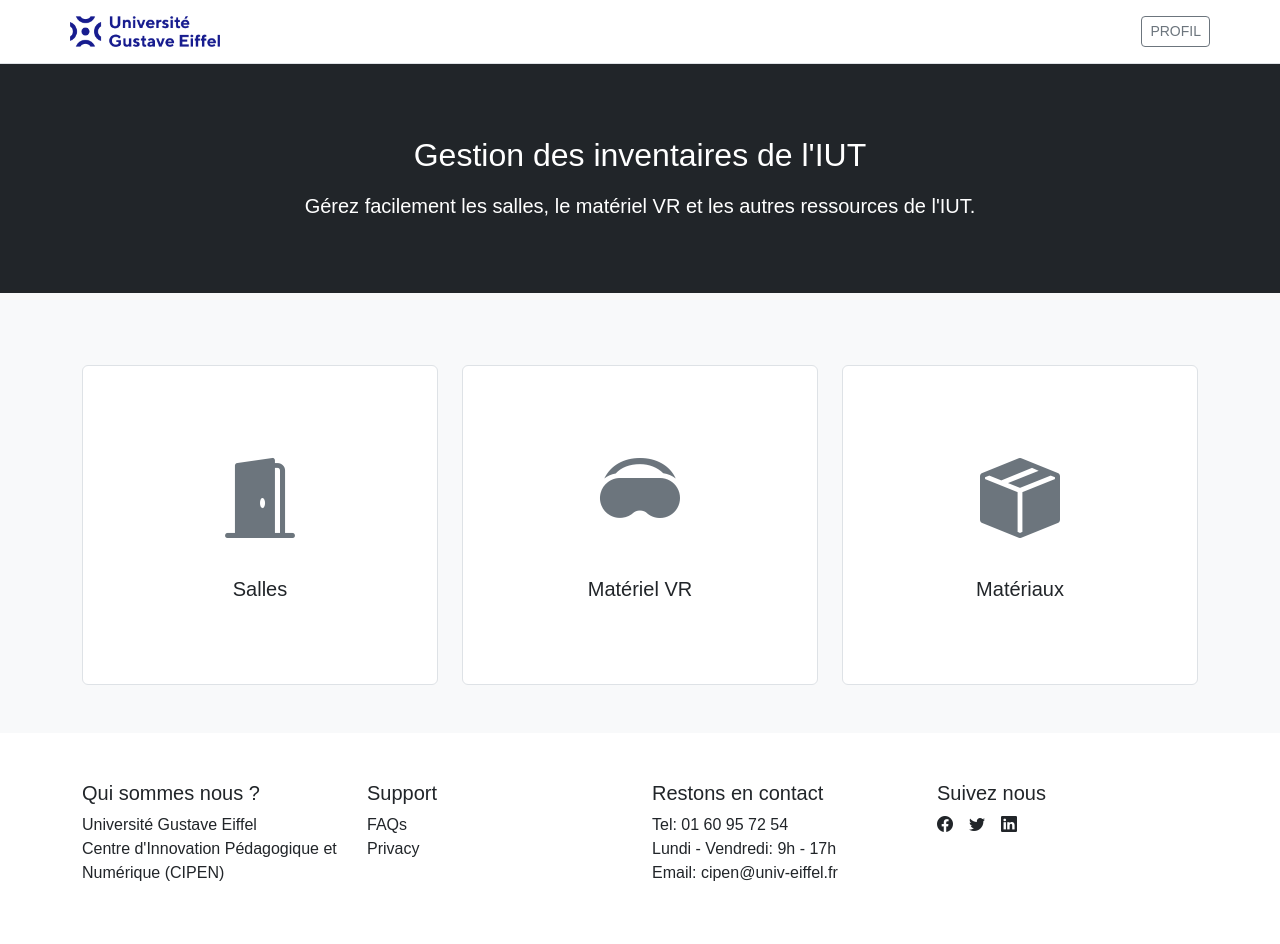
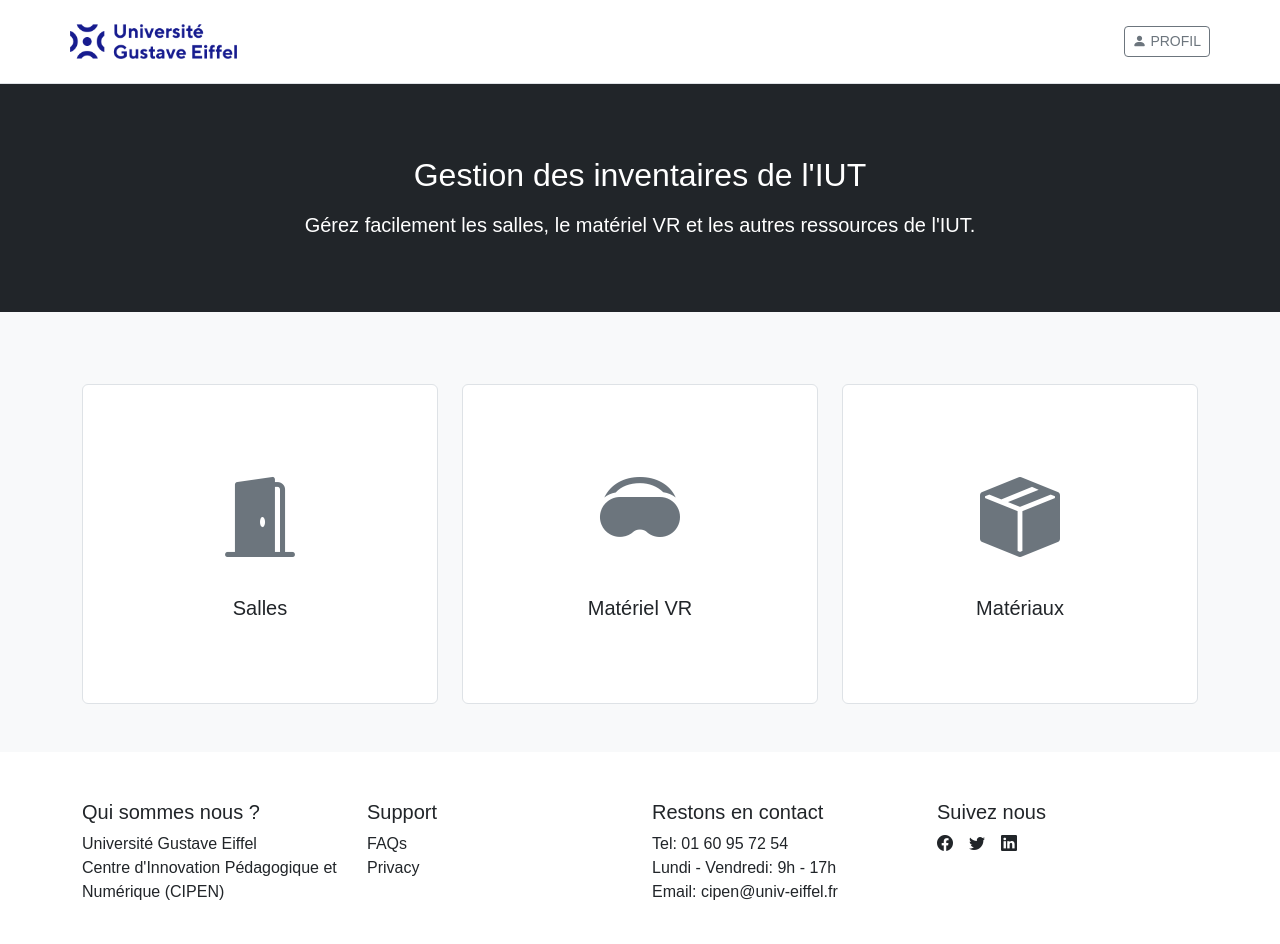
Before and after one commit to LariousF/SAE201-203, a PHP site: page /inventaire.php in a window 1280 px wide. Before the commit the page ends 881 px from the top, so only its background shows below. Run offline with PHP 8.4, Linux system fonts and the light colour scheme.

Commit message:
Update inventaire.php

```diff
--- a/public/inventaire.php
+++ b/public/inventaire.php
@@ -13,10 +13,10 @@
 <body>
     <div class="bg-light">
         <header class="bg-white border-bottom">
-            <nav class="container navbar navbar-expand-lg navbar-light py-3">
+            <nav class="container navbar navbar-expand-lg navbar-light py-4">
                 <div class="container-fluid px-0">
                     <a class="navbar-logo me-4" href="#">
-                        <img src="images/logo_univ_gustave_eiffel.png" alt="Logo Université Gustave Eiffel" class="img-fluid" style="max-width: 150px; height: auto;">
+                        <img src="images/logo_univ_gustave_eiffel.png" alt="Logo Université Gustave Eiffel" class="img-fluid" style="max-width: 200px; height: auto;">
                     </a>
 
                     <button class="navbar-toggler" type="button" data-bs-toggle="collapse" data-bs-target="#navbarNav" aria-controls="navbarNav" aria-expanded="false" aria-label="Toggle navigation">
@@ -27,7 +27,7 @@
                         <ul class="navbar-nav ms-auto align-items-center">
                             <li class="nav-item ms-lg-3 mt-2 mt-lg-0">
                                 <a href="#" class="btn btn-outline-secondary btn-sm">
-                                    PROFIL
+                                    <i class="bi bi-person-fill"></i> PROFIL
                                 </a>
                             </li>
                         </ul>
```
